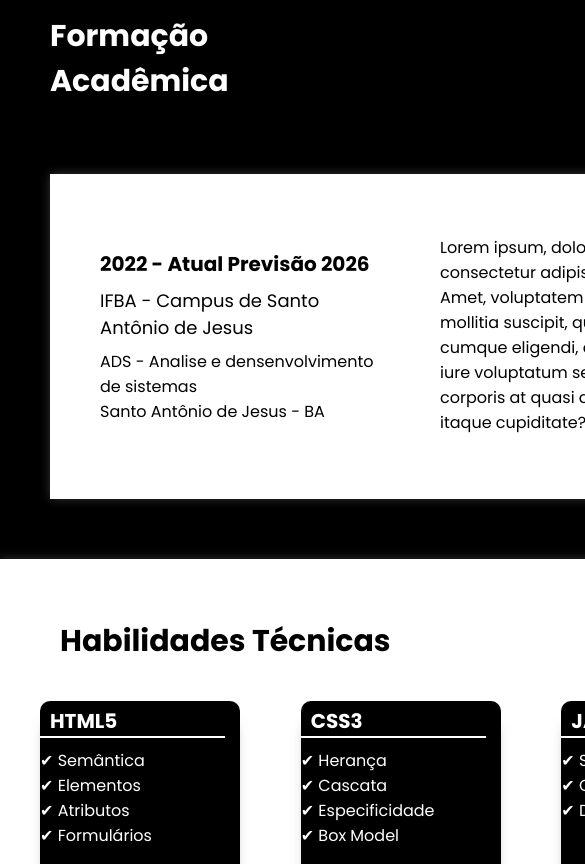
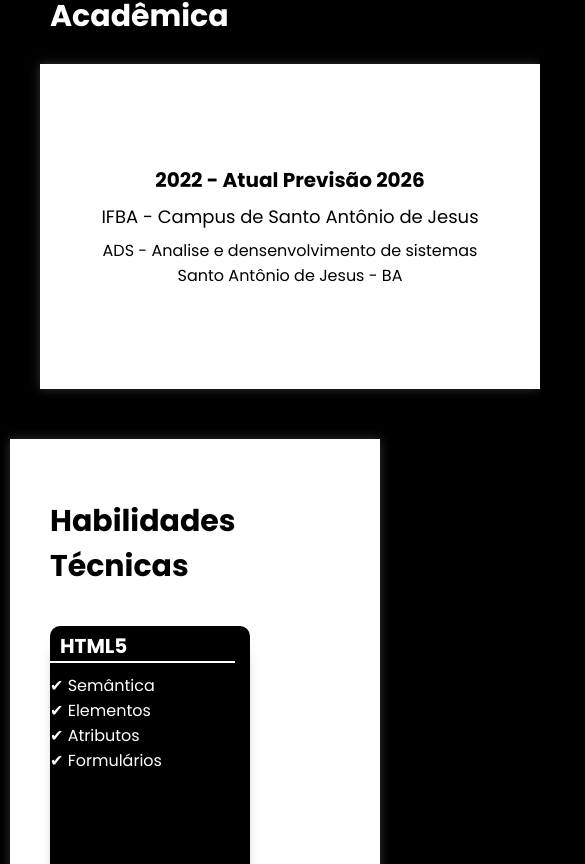
Before and after one commit to Gabriellealsantos/portifolio, a React (Vite) app: page /curriculum in a window 390 px wide. Shown: the part 1136-2000 px from the top of the page, 585 px wide, since content can reach past the window. Built offline with nearby package versions, Linux system fonts and the light colour scheme.

Commit message:
response completed

```diff
--- a/src/components/CurriculumCard/index.tsx
+++ b/src/components/CurriculumCard/index.tsx
@@ -23,8 +23,7 @@ export default function CurriculumCard({date, office, companyName, companyLocati
 
                 <div className="right-content">
                     <p className="text-curriculum">Lorem ipsum, dolor sit amet consectetur adipisicing elit. Amet, voluptatem magni.
-                        Officia mollitia suscipit, quae aliquam cumque eligendi, odio facilis iure voluptatum sequi esse corporis
-                        at quasi dolorum itaque cupiditate?</p>
+                        ?</p>
                 </div>
             </div>
         </>
--- a/src/components/CurriculumCard/styles.css
+++ b/src/components/CurriculumCard/styles.css
@@ -1,5 +1,5 @@
 .curriculum-card {
-    width: 700px;
+    max-width: 700px;
     height: 325px;
     background-color: var(--pf-color-bg-secondary);
     margin: 60px 50px;
@@ -10,14 +10,14 @@
 }
 
 .left-content {
-    float: left;
+    float: top;
     width: 50%;
     text-align: start;
     padding: 50px 20px 50px 40px;
 }
 
 .right-content {
-    float: right;
+    float: bottom;
     width: 50%;
     text-align: start;
     padding: 40px;
@@ -56,3 +56,85 @@
     font-weight: 400;
     margin: 0 0 4px 0;
 }
+@media (max-width: 575px) {
+
+    .curriculum-card {
+        max-height: 500px;
+        max-width: 500px;
+        margin: 15px 10px 50px 40px;
+        padding: 10px;
+    }
+
+    .left-content {
+        float: top;
+        width: 100%;
+        text-align: center;
+        padding: 0;
+    }
+
+
+    .right-content {
+        display: none;
+    }
+
+    .right-content p  {
+        float: bottom;
+        width: 50%;
+        display: none;
+    }
+
+
+}
+
+
+@media (max-width: 768px) {
+    .curriculum-card {
+        width: 600px;
+        height: 325px;
+    }
+
+}
+
+@media (max-width: 320px) {
+
+    .curriculum-card {
+        height: 300px;
+        width: 270px;
+        margin: 15px 10px 50px 15px;
+        padding: 10px;
+    }
+
+    .left-content {
+        float: top;
+        width: 100%;
+        text-align: center;
+        padding: 0;
+    }
+
+
+    .right-content {
+        display: none;
+    }
+
+    .right-content p  {
+        float: bottom;
+        width: 50%;
+        display: none;
+    }
+
+    .date {
+        font-size: 16px;
+    }
+
+    .office {
+        font-size: 16px;
+    }
+
+    .company-name {
+        font-size: 14px;
+    }
+
+    .company-location {
+        font-size: 14px;
+    }
+}
--- a/src/components/PerfilCard/styles.css
+++ b/src/components/PerfilCard/styles.css
@@ -20,7 +20,7 @@
 }
 
 .pf-card-perfil img {
-    margin: 34px;
+    margin: 36px;
     width: 130px;
 }
 
--- a/src/components/SkillsCard/styles.css
+++ b/src/components/SkillsCard/styles.css
@@ -1,7 +1,7 @@
 .skills-card {
-    width: 800px;
-    max-height: 975px;
-    margin-bottom: 110px;
+    max-width: 800px;
+    max-height: 3000px;
+    margin: 10px 10px 110px 10px;
     padding: 10px;
     background-color: var(--pf-color-bg-secondary);
     box-shadow: 0 0 10px rgba(255, 255, 255, 0.2);
@@ -24,3 +24,13 @@
     grid-template-columns: repeat(auto-fill, minmax(200px, 1fr));
 
 }
+
+
+@media (max-width: 575px) {
+
+    .skills-card h3 {
+        padding: 50px 0 20px 30px;
+
+    }
+
+}
```
